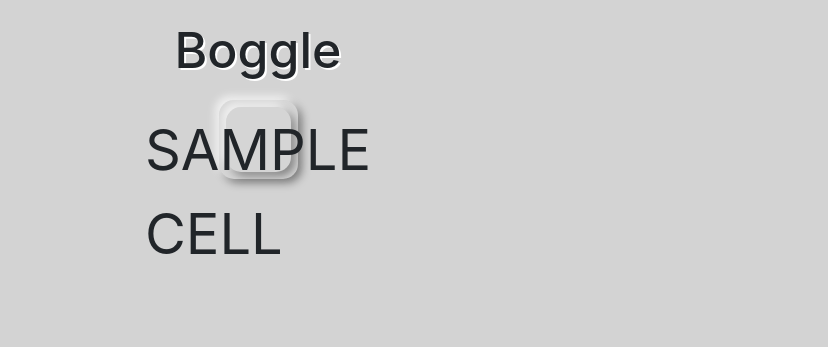
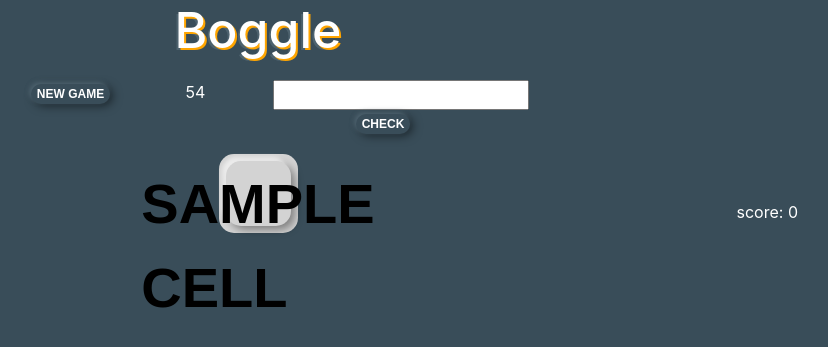
Before and after one commit to cng008/19.5_flask-boggle, a Flask app: template templates/index.html in a window 1280 px wide. Shown: the top 347 px of the page, without its empty margins (382-1210 px from the left). Run offline with Flask 2, Linux system fonts and the light colour scheme; the template is opened without the code that fills it: most values are stand-ins (such as "Sample title", 1, 10 or a date in 2020); parts of the project's set-up code (start-up, migrations or seed data) failed here and were passed over; some libraries are stand-ins or nearby versions.

Commit message:
add timer, score html, change styling

```diff
--- a/app.py
+++ b/app.py
@@ -18,3 +18,22 @@ def index():
     session['board'] = board
 
     return render_template("index.html", board=board)
+
+@app.route("/check", methods=["POST"])
+def check_word():
+    """ Save response and redirect to next question """
+
+    # get text from form
+    guess = request.form['guess']
+
+    # add response to session
+    response = session['board']
+    response.append(guess)
+    session['board'] = response
+
+    if (len(response) == len(survey.questions)):
+        # They've answered all the questions! Thank them.
+        return redirect("/thanks")
+
+    else:
+        return redirect(f"/questions/{len(response)}")
--- a/static/boggle.css
+++ b/static/boggle.css
@@ -1,22 +1,58 @@
 body {
-  background-color: lightgrey;
+  color: #ffffff;
+  background-color: #394d59;
+  margin: auto;
+}
+
+#game-info {
+  margin-top: 20px;
+  margin-bottom: 20px;
+  text-align: center;
+  max-width: 500px;
 }
 
 h1 {
   font-size: 50px;
-  text-shadow: 2px 2px white;
+  text-shadow: 2px 2px orange, -2px 2px #4d626e;
   text-align: center;
-  margin: 20px 0;
+}
+
+p {
+  /* float: right; */
+  position: absolute;
+  top: 200px;
+  right: 100px;
+  /* font-size: 20px;
+  color: rgb(173, 132, 71); */
+}
+
+button {
+  font-family: Arial, Helvetica, sans-serif;
+  font-weight: bolder;
+  font-size: 12px;
+  text-transform: uppercase;
+  color: white;
+  background-color: #394d59;
+  box-shadow: -2px -2px 4px #4d626e, 3px 2px 10px rgba(0, 0, 0, 0.5);
+  border: none;
+  border-radius: 50px;
+  cursor: pointer;
+  text-align: center;
+}
+
+button:hover {
+  background-color: rgb(173, 132, 71);
+  box-shadow: inset -3px -3px 8px rgb(255 255 255 / 30%);
 }
 
 #board {
+  background-color: lightgrey;
+  border-radius: 15px;
   margin: auto;
-  background: rgba(255, 255, 255, 0.05);
-  box-shadow: -4px -4px 8px rgb(255 255 255 / 70%), 4px 4px 8px rgb(0 0 0 / 40%);
-  border-radius: 15px;
 }
 
 td {
+  background-color: lightgrey;
   border-radius: 15px;
   text-transform: uppercase;
   position: relative;
@@ -24,18 +60,24 @@ td {
   width: 65px;
   height: 65px;
   margin: 7px;
-  box-shadow: -4px -4px 8px rgb(255 255 255 / 70%), 4px 4px 8px rgb(0 0 0 / 40%);
+  box-shadow: -4px -4px 4px rgb(255 255 255 / 60%), 4px 4px 8px rgb(0 0 0 / 40%);
 }
 
 td:hover {
   cursor: pointer;
   background: rgba(255, 255, 255, 0.05);
   box-shadow: inset -3px -3px 8px rgb(255 255 255 / 30%);
-  color: rgb(173, 132, 71);
 }
 
-span {
+td > span {
+  font-family: Arial, Helvetica, sans-serif;
+  font-weight: bolder;
+  color: black;
   font-size: 3.5em;
   display: flex;
   justify-content: center;
 }
+
+td > span:hover {
+  color: rgb(173, 132, 71);
+}
--- /dev/null
+++ b/static/boggle.js
@@ -0,0 +1,42 @@
+/** HANDLE GAME CLICK */
+// Add letter to input on click
+$('span').on('click', e => {
+  // e.preventDefault();
+  let letter = $(e.target).text();
+  $('#guess').val($('#guess').val() + letter);
+  // console.log(letter);
+});
+
+/** GAME TIMER
+ * at 0, stop timer and don't allow any more game clicks
+ */
+let countdown = 60;
+$('#timer').text(countdown);
+let interval = setInterval(function () {
+  countdown = countdown - 1;
+  $('#timer').text(countdown);
+  if (countdown == 10) {
+    $('#timer').css('color', 'orange');
+  }
+  if (countdown == 0) {
+    clearInterval(interval);
+    $('#timer').text("time's up!");
+    // disable board clicks, text input, check button
+    $('span').off();
+    $('#guess').attr('disabled', 'disabled');
+    $('#check').prop('disabled', true);
+  }
+}, 1000);
+
+/** GAME SCORE COUNTER
+ * score for a word is equal to its length
+ */
+let counter = 0;
+// set default score
+$('#score').text('0');
+
+// validate word
+// add num of letters to score
+
+// update current score
+$('#score').text(counter);
--- a/templates/index.html
+++ b/templates/index.html
@@ -10,6 +10,25 @@
 </head>
 <body>
     <h1>Boggle</h1>
+    <p>score: <span id="score"></span></p>
+
+    <section id="game">
+        <div class="container" id="game-info">
+            <div class="row">
+                <div class="col-3">
+                    <button>New Game</button>
+                </div>
+                <div class="col-3">
+                    <span id="timer"></span>
+                </div>
+                <div class="col-6">
+                    <form action="/check" method="POST">
+                        <input type="text" name="guess" id="guess" style="text-transform:uppercase" >
+                        <button>Check</button>
+                    </form>
+                </div>
+            </div>
+        </div>
 
         <table id="board">
             <tbody>
@@ -22,10 +41,11 @@
                 {% endfor %}
             </tbody>
         </table>
+    </section>
 
     <script src="https://code.jquery.com/jquery-3.3.1.slim.min.js" integrity="sha384-q8i/X+965DzO0rT7abK41JStQIAqVgRVzpbzo5smXKp4YfRvH+8abtTE1Pi6jizo" crossorigin="anonymous"></script>
+    <script src="/static/boggle.js"></script>
     <script src="https://cdnjs.cloudflare.com/ajax/libs/popper.js/1.14.3/umd/popper.min.js" integrity="sha384-ZMP7rVo3mIykV+2+9J3UJ46jBk0WLaUAdn689aCwoqbBJiSnjAK/l8WvCWPIPm49" crossorigin="anonymous"></script>
     <script src="https://stackpath.bootstrapcdn.com/bootstrap/4.1.3/js/bootstrap.min.js" integrity="sha384-ChfqqxuZUCnJSK3+MXmPNIyE6ZbWh2IMqE241rYiqJxyMiZ6OW/JmZQ5stwEULTy" crossorigin="anonymous"></script>
-    <script src="/static/boggle.js"></script>
 </body>
 </html>
```
Lines whose indentation alone changed are shown as unchanged.
